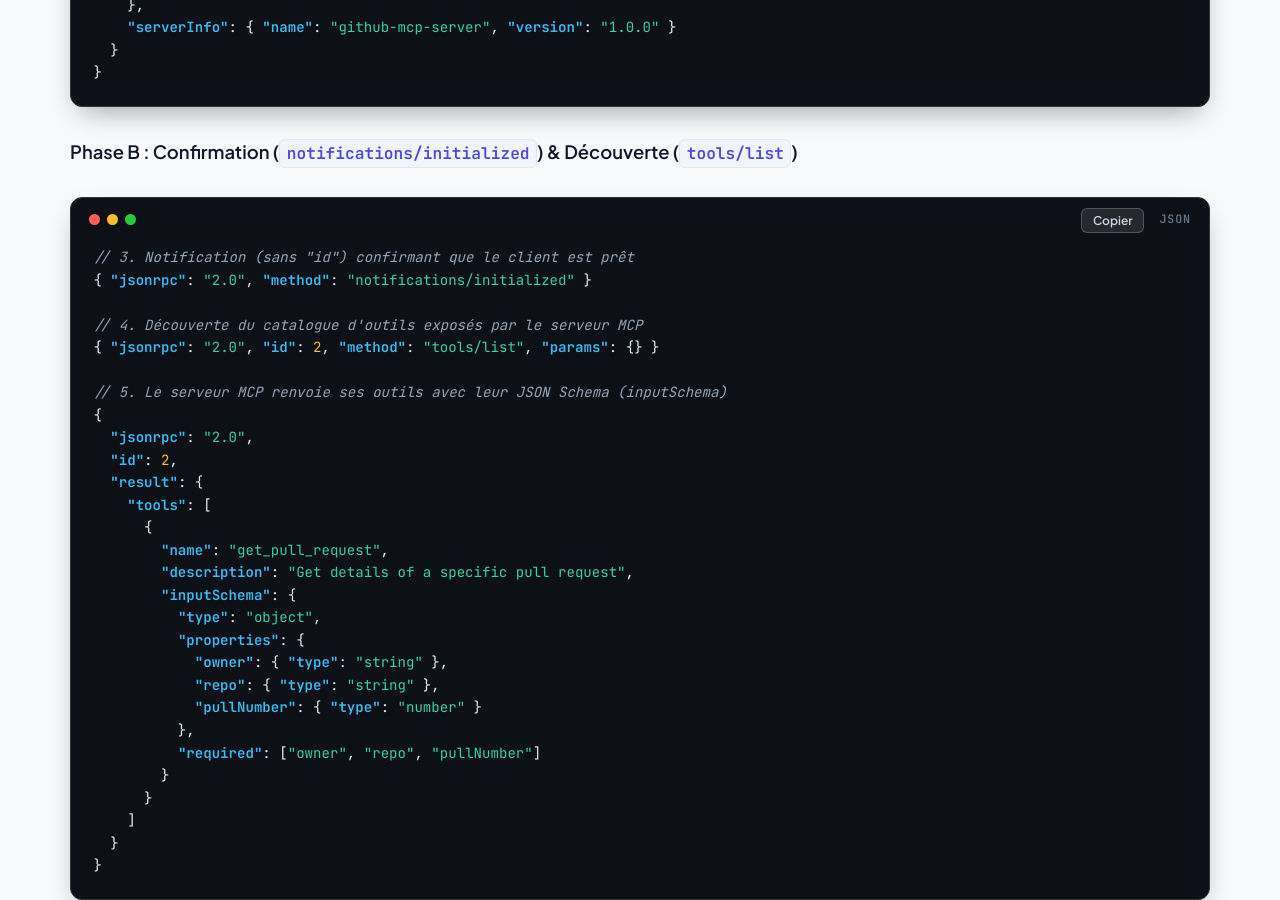
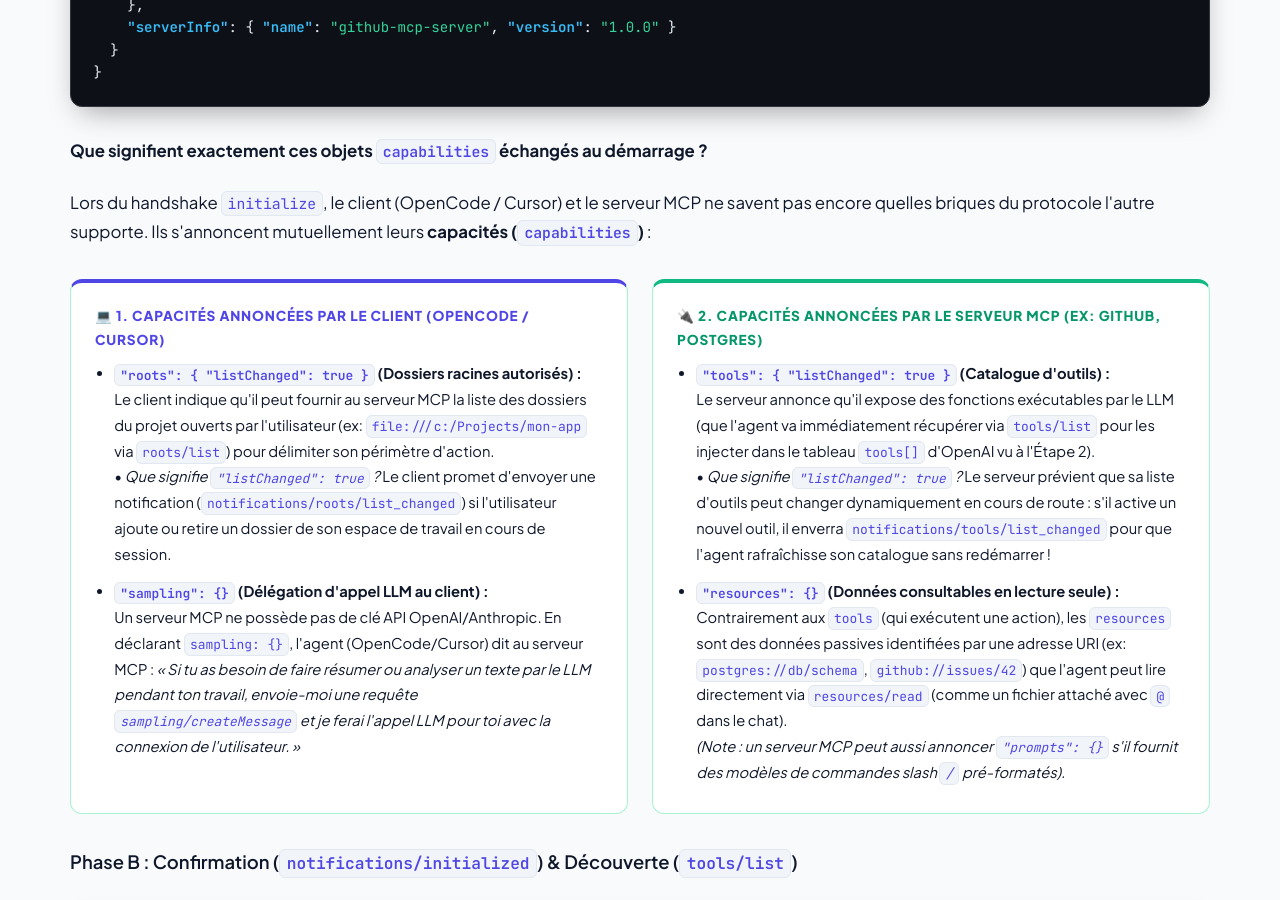
Before and after one commit to yahyanouali/learn-ai, a plain HTML site: page lessons/0005-mcp-protocole-et-handshake.html in a window 1280 px wide. Shown: the part 1900-2800 px from the top of the page. Drawn offline with Linux system fonts and the light colour scheme; a script that the page names is missing.

Commit message:
docs(mcp): explain client and server capabilities (roots, sampling, tools, resources, listChanged) in Lesson 5

```diff
--- a/lessons/0005-mcp-protocole-et-handshake.html
+++ b/lessons/0005-mcp-protocole-et-handshake.html
@@ -122,6 +122,44 @@
     "serverInfo": { "name": "github-mcp-server", "version": "1.0.0" }
   }
 }</code></pre>
+
+    <h4>Que signifient exactement ces objets <code>capabilities</code> échangés au démarrage ?</h4>
+    <p>
+      Lors du handshake <code>initialize</code>, le client (OpenCode / Cursor) et le serveur MCP ne savent pas encore quelles briques du protocole l'autre supporte. Ils s'annoncent mutuellement leurs <strong>capacités (<code>capabilities</code>)</strong> :
+    </p>
+
+    <div class="problem-solution">
+      <div class="solution-box" style="border-top-color: #4f46e5; background: var(--card-bg);">
+        <div class="box-label" style="color: #4f46e5;">💻 1. Capacités annoncées par le CLIENT (OpenCode / Cursor)</div>
+        <ul style="margin: 0; padding-left: 1.2rem; font-size: 0.92rem;">
+          <li style="margin-bottom: 0.75rem;">
+            <strong><code>"roots": { "listChanged": true }</code> (Dossiers racines autorisés) :</strong><br>
+            Le client indique qu'il peut fournir au serveur MCP la liste des dossiers du projet ouverts par l'utilisateur (ex: <code>file:///c:/Projects/mon-app</code> via <code>roots/list</code>) pour délimiter son périmètre d'action.<br>
+            &bull; <em>Que signifie <code>"listChanged": true</code> ?</em> Le client promet d'envoyer une notification (<code>notifications/roots/list_changed</code>) si l'utilisateur ajoute ou retire un dossier de son espace de travail en cours de session.
+          </li>
+          <li>
+            <strong><code>"sampling": {}</code> (Délégation d'appel LLM au client) :</strong><br>
+            Un serveur MCP ne possède pas de clé API OpenAI/Anthropic. En déclarant <code>sampling: {}</code>, l'agent (OpenCode/Cursor) dit au serveur MCP : <em>« Si tu as besoin de faire résumer ou analyser un texte par le LLM pendant ton travail, envoie-moi une requête <code>sampling/createMessage</code> et je ferai l'appel LLM pour toi avec la connexion de l'utilisateur. »</em>
+          </li>
+        </ul>
+      </div>
+
+      <div class="solution-box" style="border-top-color: #10b981; background: var(--card-bg);">
+        <div class="box-label" style="color: #059669;">🔌 2. Capacités annoncées par le SERVEUR MCP (ex: GitHub, Postgres)</div>
+        <ul style="margin: 0; padding-left: 1.2rem; font-size: 0.92rem;">
+          <li style="margin-bottom: 0.75rem;">
+            <strong><code>"tools": { "listChanged": true }</code> (Catalogue d'outils) :</strong><br>
+            Le serveur annonce qu'il expose des fonctions exécutables par le LLM (que l'agent va immédiatement récupérer via <code>tools/list</code> pour les injecter dans le tableau <code>tools[]</code> d'OpenAI vu à l'Étape 2).<br>
+            &bull; <em>Que signifie <code>"listChanged": true</code> ?</em> Le serveur prévient que sa liste d'outils peut changer dynamiquement en cours de route : s'il active un nouvel outil, il enverra <code>notifications/tools/list_changed</code> pour que l'agent rafraîchisse son catalogue sans redémarrer !
+          </li>
+          <li>
+            <strong><code>"resources": {}</code> (Données consultables en lecture seule) :</strong><br>
+            Contrairement aux <code>tools</code> (qui exécutent une action), les <code>resources</code> sont des données passives identifiées par une adresse URI (ex: <code>postgres://db/schema</code>, <code>github://issues/42</code>) que l'agent peut lire directement via <code>resources/read</code> (comme un fichier attaché avec <code>@</code> dans le chat).<br>
+            <em>(Note : un serveur MCP peut aussi annoncer <code>"prompts": {}</code> s'il fournit des modèles de commandes slash <code>/</code> pré-formatés).</em>
+          </li>
+        </ul>
+      </div>
+    </div>
 
     <h3>Phase B : Confirmation (<code>notifications/initialized</code>) &amp; Découverte (<code>tools/list</code>)</h3>
     <pre><code class="language-json">// 3. Notification (sans "id") confirmant que le client est prêt
```
